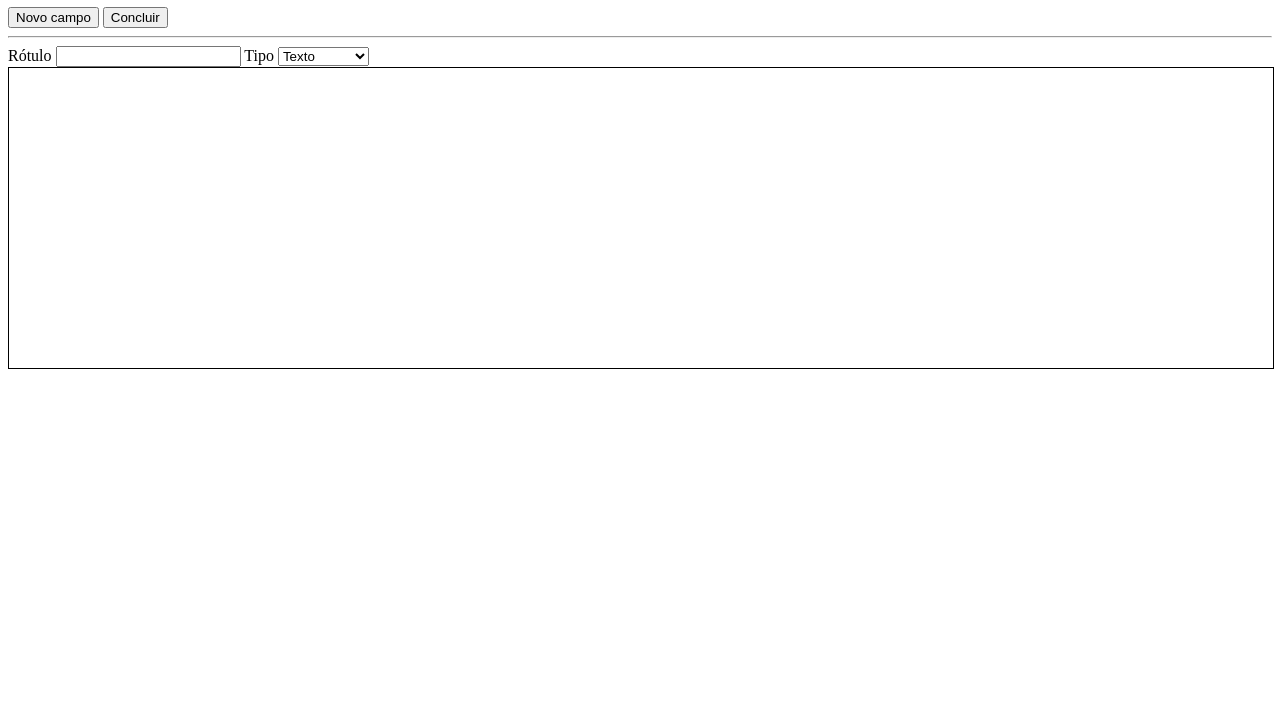
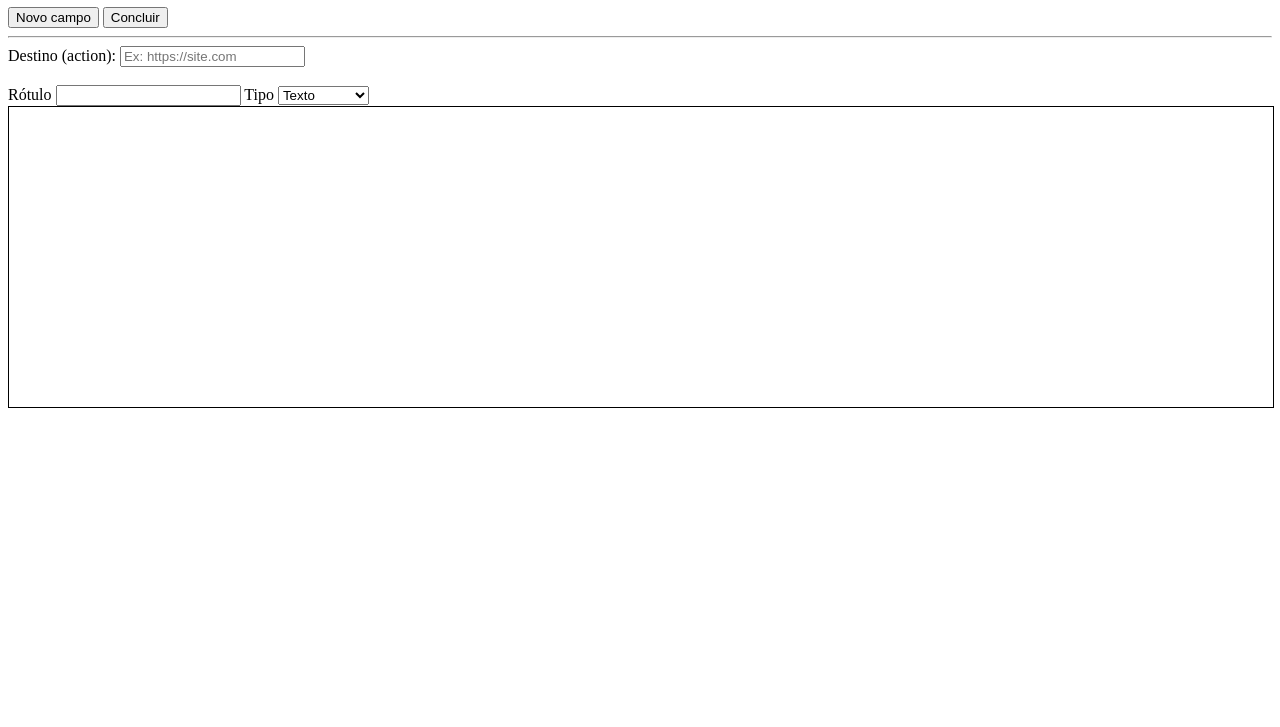
Before and after one commit to Mealissa1929/Trabalho_frame04, a plain HTML site: page index.html in a window 1280 px wide. Shown: the part 73-800 px from the top of the page. Drawn offline with Linux system fonts and the light colour scheme.

Commit message:
Update index.html

```diff
--- a/index.html
+++ b/index.html
@@ -12,6 +12,10 @@
     <button type="button" onclick="novoCampo()">Novo campo</button>
     <button type="button" onclick="visualizarForm()">Concluir</button>
     <hr>
+
+    <label>Destino (action):</label>
+    <input type="text" id="destino" placeholder="Ex: https://site.com">
+    <br><br>
 
     <label for="rotulo0">Rótulo</label>
     <input type="text" name="rotulo0">
```
